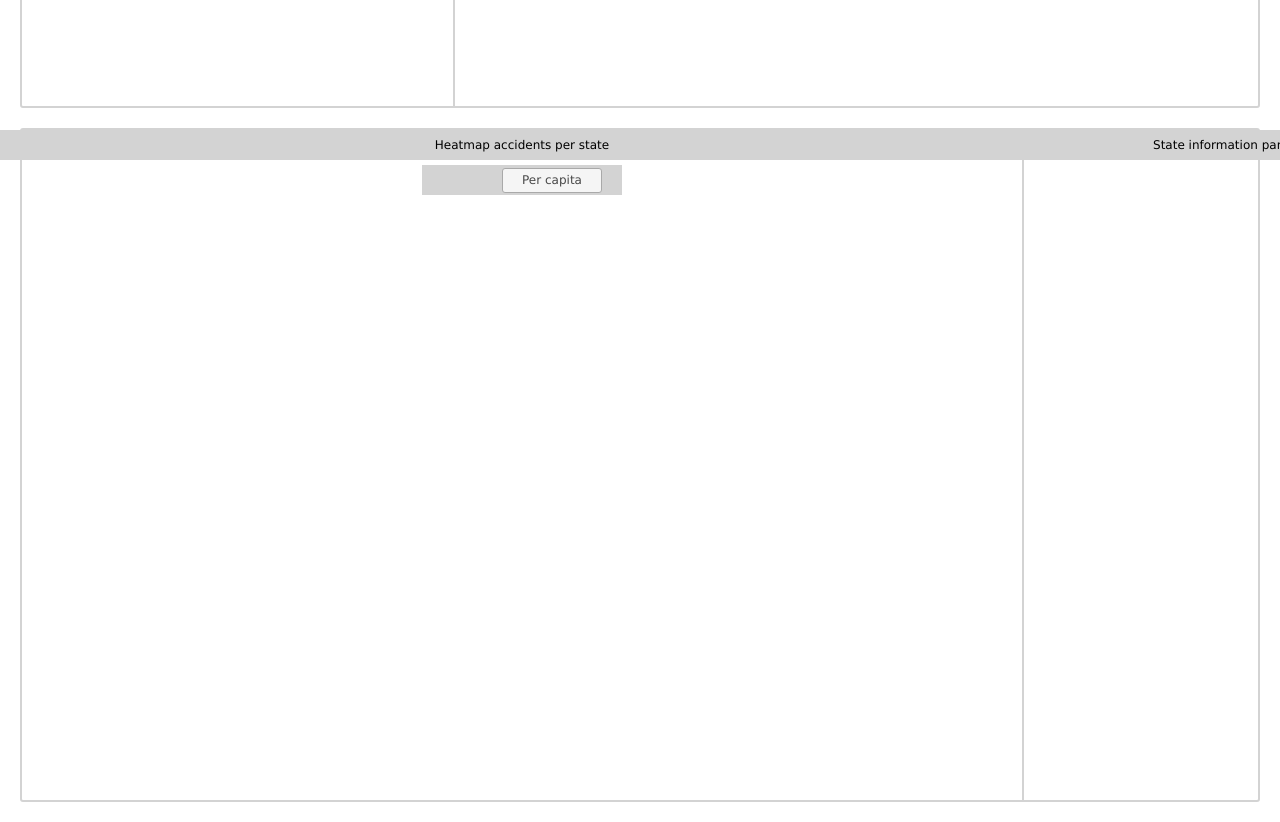
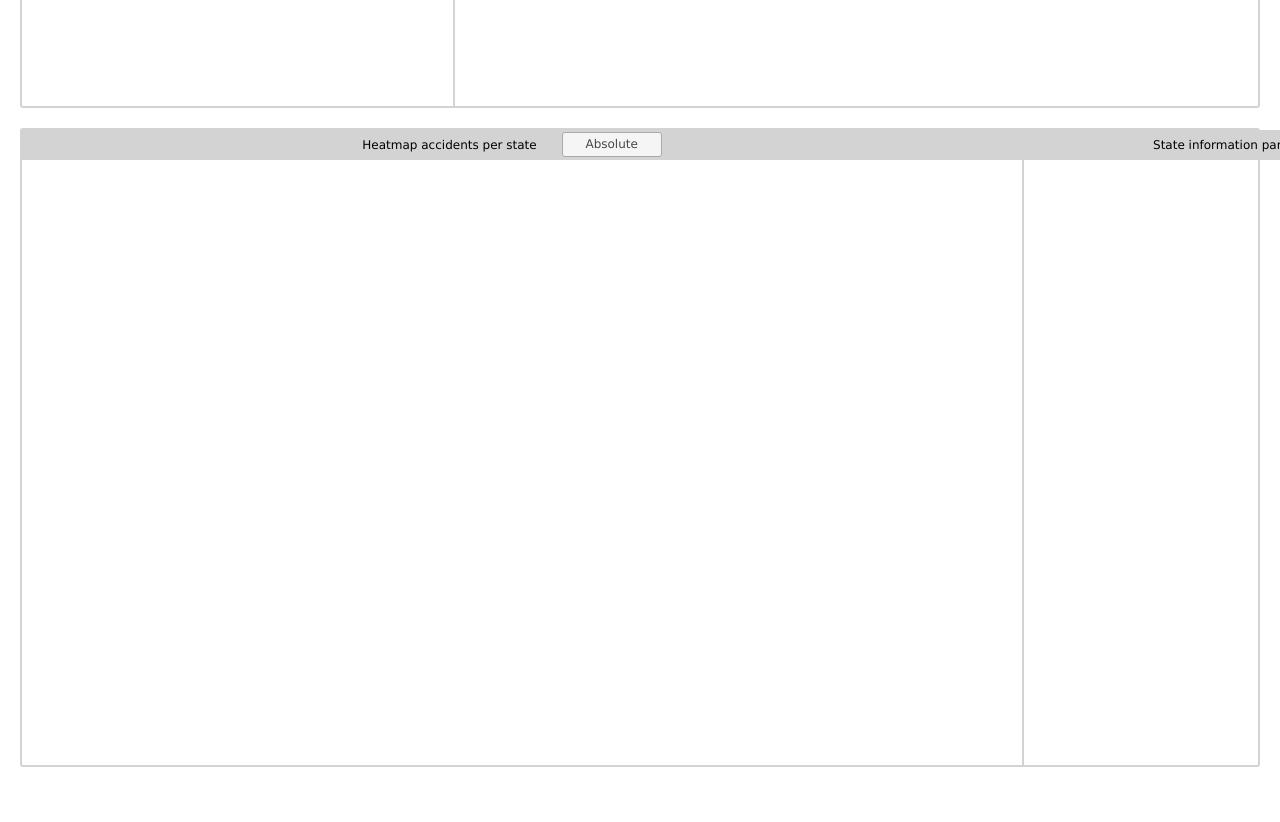
Before and after one commit to paucanosa/InfoVisProject, a plain HTML site: page index.html in a window 1280 px wide. Shown: the part 800-1622 px from the top of the page. After the commit the page ends 1587 px from the top, so only its background shows below. Drawn offline with nearby package versions, Linux system fonts and the light colour scheme; no server answers.

Commit message:
Geovis styling fix and bugfix basicVis 2 charts

```diff
--- a/css/main.css
+++ b/css/main.css
@@ -211,7 +211,6 @@
 .geo-map-separator {
   min-height: 100%;
   border-right: solid 2px lightgray;
-  width: 10px;
 }
 
 .separator {
@@ -380,6 +379,17 @@
   margin-right: 20px;
 }
 
+.width-full{
+  width: 100% !important;
+}
+
+.button-swap-ratio{
+  margin-left: 25px;
+  cursor: pointer;
+  height: 25px;
+  margin-bottom: 2px;
+}
+
 .button-swap-time:hover{
   border-width: 2px;
 }
--- a/index.html
+++ b/index.html
@@ -231,9 +231,9 @@
     <div id="basic-container" class="basic-visualization">
       <div class="basic-visualization__duration-container">
         <p class="chart-title">Accidents per day of the week</p>
-        <div id="histogramchart" class="basic-visualization__histogram"></div>
+        <div id="dayofweekchart" class="basic-visualization__histogram"></div>
       </div>
-      <div id="durationchart" class="basic-visualization__customization-container">
+      <div id="conditionschart" class="basic-visualization__customization-container">
         <p class="chart-title">Conditions involved</p>
       </div>
     </div>
@@ -252,9 +252,9 @@
 
     <div class="geographical-visualization-container">
       <div id="severitychart" class="basic-visualization__severity-container">
-        <p class="time-filter-title" id="geo-title">Heatmap accidents per state</p>
-        <div class="button-swap-time-container">
-          <p class="button-swap-time" id="togglegeoweightedbutton" onclick="toggleGeoWeightedMethod()">Per capita</p>
+        <div class="time-filter-title width-full">
+          <p id="geo-title">Heatmap accidents per state</p>
+          <p class="button-swap-time button-swap-ratio" id="togglegeoweightedbutton" onclick="toggleGeoWeightedMethod()">Absolute</p>
         </div>
         <svg id="geographicalchart" width="1000" height="600"></svg>
       </div>
```
Also changed, not shown: 1 other file.
